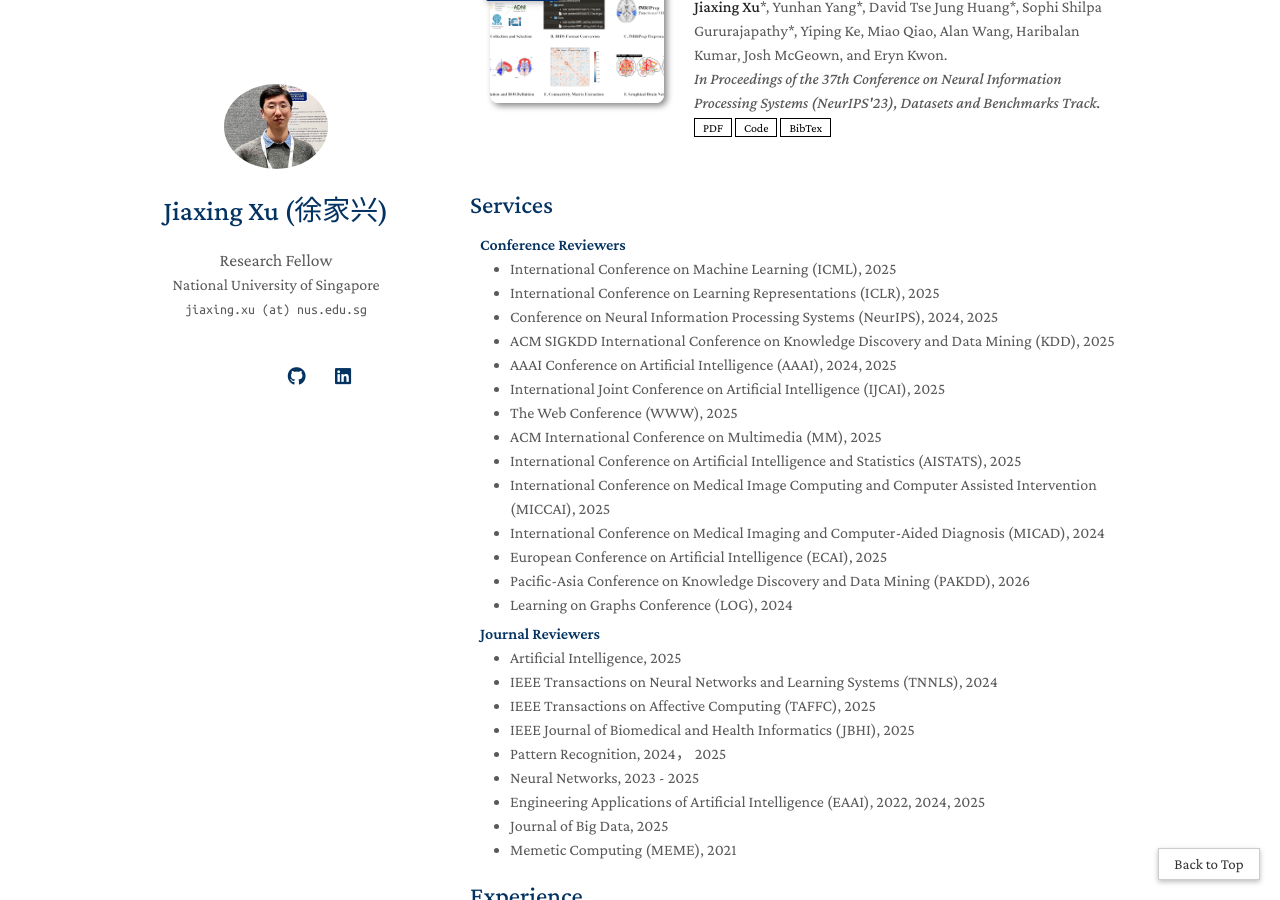
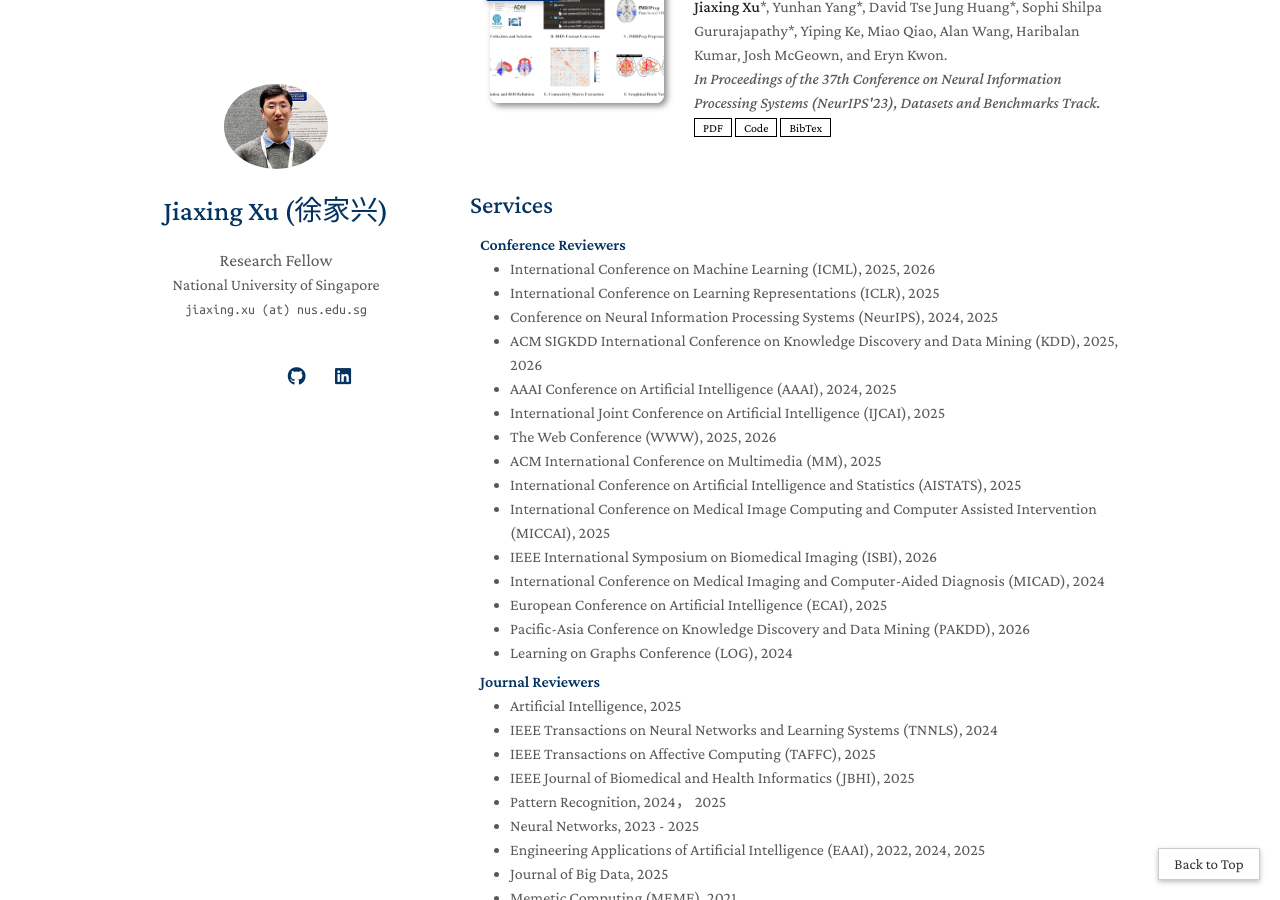
Before and after one commit to AngusMonroe/angusmonroe.github.io, a Jekyll site: the page built from index.md, in a window 1280 px wide and 900 px high, scrolled down 2643 px. Built offline with Jekyll 4.4.1, drawn with Linux system fonts in a browser that asks for light colours; a style sheet for code colours, icons or effects is not loaded; our own code applies the rules of GitHub Pages for plain Markdown files.

Commit message:
Update services.md

```diff
--- a/_includes/services.md
+++ b/_includes/services.md
@@ -3,16 +3,17 @@
 <h4 id="services" style="margin:0 10px 0;">Conference Reviewers</h4>
 
 <ul style="margin:0 0 5px;">
-  <li><autocolor>International Conference on Machine Learning (ICML), 2025</autocolor></li>
+  <li><autocolor>International Conference on Machine Learning (ICML), 2025, 2026</autocolor></li>
   <li><autocolor>International Conference on Learning Representations (ICLR), 2025</autocolor></li>
     <li><autocolor>Conference on Neural Information Processing Systems (NeurIPS), 2024, 2025</autocolor></li>
-      <li><autocolor>ACM SIGKDD International Conference on Knowledge Discovery and Data Mining (KDD), 2025</autocolor></li>
+      <li><autocolor>ACM SIGKDD International Conference on Knowledge Discovery and Data Mining (KDD), 2025, 2026</autocolor></li>
         <li><autocolor>AAAI Conference on Artificial Intelligence (AAAI), 2024, 2025</autocolor></li>
           <li><autocolor>International Joint Conference on Artificial Intelligence (IJCAI), 2025</autocolor></li>
-            <li><autocolor>The Web Conference (WWW), 2025</autocolor></li>
+            <li><autocolor>The Web Conference (WWW), 2025, 2026</autocolor></li>
             <li><autocolor>ACM International Conference on Multimedia (MM), 2025</autocolor></li>
   <li><autocolor>International Conference on Artificial Intelligence and Statistics (AISTATS), 2025</autocolor></li>
     <li><autocolor>International Conference on Medical Image Computing and Computer Assisted Intervention (MICCAI), 2025</autocolor></li>
+     <li><autocolor>IEEE International Symposium on Biomedical Imaging (ISBI), 2026</autocolor></li>
      <li><autocolor>International Conference on Medical Imaging and Computer-Aided Diagnosis (MICAD), 2024</autocolor></li>
  <li><autocolor>European Conference on Artificial Intelligence (ECAI), 2025</autocolor></li>
  <li><autocolor>Pacific-Asia Conference on Knowledge Discovery and Data Mining (PAKDD), 2026</autocolor></li>
```
